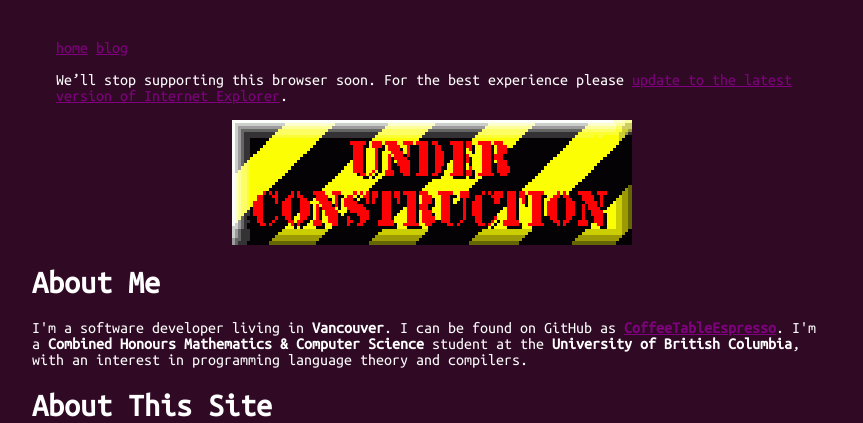
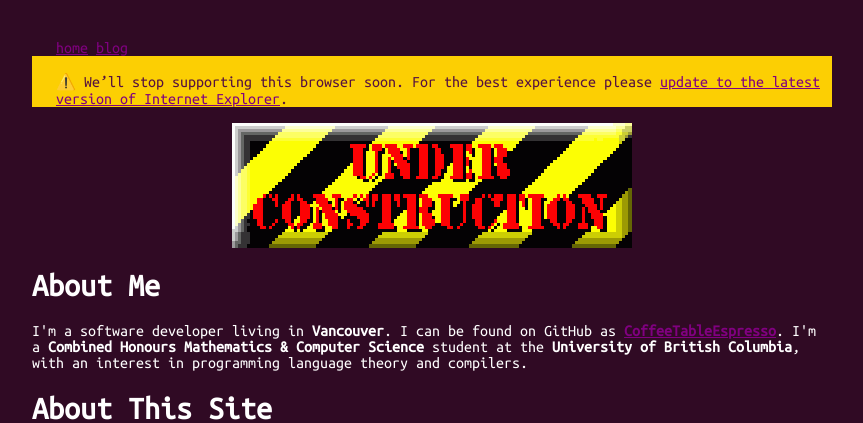
Before and after one commit to CoffeeTableEspresso/CoffeeTableEspresso.github.io, a PHP site: page / in a window 1280 px wide. Shown: the top 423 px of the page, without its empty margins (0-863 px from the left). Run offline with PHP 8.4, Linux system fonts and the light colour scheme.

Commit message:
update warning

```diff
--- a/assets/css/style.css
+++ b/assets/css/style.css
@@ -52,3 +52,8 @@ img {
     display: block;
     margin: 0 auto;
 }
+
+.alert-content {
+    background-color: #fccf03;
+    color: #551140;
+}
--- a/blog.html
+++ b/blog.html
@@ -13,8 +13,8 @@
             <a href="index.html">home</a>
             <a href="blog.html">blog</a>
         </div>
-        <div class="yt-alert-content" role="alert">
-          We’ll stop supporting this browser soon. For the best experience please <a href="https://www.technologizer.com/2010/09/16/the-unwelcome-return-of-best-viewed-with-internet-explorer/">update to the latest version of Internet Explorer</a>.
+        <div class="alert-content">
+          ⚠️ We’ll stop supporting this browser soon. For the best experience please <a href="https://www.technologizer.com/2010/09/16/the-unwelcome-return-of-best-viewed-with-internet-explorer/">update to the latest version of Internet Explorer</a>.
         </div>
     </div>
 </header>
--- a/header.htm
+++ b/header.htm
@@ -4,8 +4,8 @@
             <a href="index.html">home</a>
             <a href="blog.html">blog</a>
         </div>
-        <div class="yt-alert-content" role="alert">
-          We’ll stop supporting this browser soon. For the best experience please <a href="https://www.technologizer.com/2010/09/16/the-unwelcome-return-of-best-viewed-with-internet-explorer/">update to the latest version of Internet Explorer</a>.
+        <div class="alert-content">
+          ⚠️ We’ll stop supporting this browser soon. For the best experience please <a href="https://www.technologizer.com/2010/09/16/the-unwelcome-return-of-best-viewed-with-internet-explorer/">update to the latest version of Internet Explorer</a>.
         </div>
     </div>
 </header>
--- a/index.html
+++ b/index.html
@@ -13,8 +13,8 @@
             <a href="index.html">home</a>
             <a href="blog.html">blog</a>
         </div>
-        <div class="yt-alert-content" role="alert">
-          We’ll stop supporting this browser soon. For the best experience please <a href="https://www.technologizer.com/2010/09/16/the-unwelcome-return-of-best-viewed-with-internet-explorer/">update to the latest version of Internet Explorer</a>.
+        <div class="alert-content">
+          ⚠️ We’ll stop supporting this browser soon. For the best experience please <a href="https://www.technologizer.com/2010/09/16/the-unwelcome-return-of-best-viewed-with-internet-explorer/">update to the latest version of Internet Explorer</a>.
         </div>
     </div>
 </header>
--- a/programming-languages.html
+++ b/programming-languages.html
@@ -13,8 +13,8 @@
             <a href="index.html">home</a>
             <a href="blog.html">blog</a>
         </div>
-        <div class="yt-alert-content" role="alert">
-          We’ll stop supporting this browser soon. For the best experience please <a href="https://www.technologizer.com/2010/09/16/the-unwelcome-return-of-best-viewed-with-internet-explorer/">update to the latest version of Internet Explorer</a>.
+        <div class="alert-content">
+          ⚠️ We’ll stop supporting this browser soon. For the best experience please <a href="https://www.technologizer.com/2010/09/16/the-unwelcome-return-of-best-viewed-with-internet-explorer/">update to the latest version of Internet Explorer</a>.
         </div>
     </div>
 </header>
```
